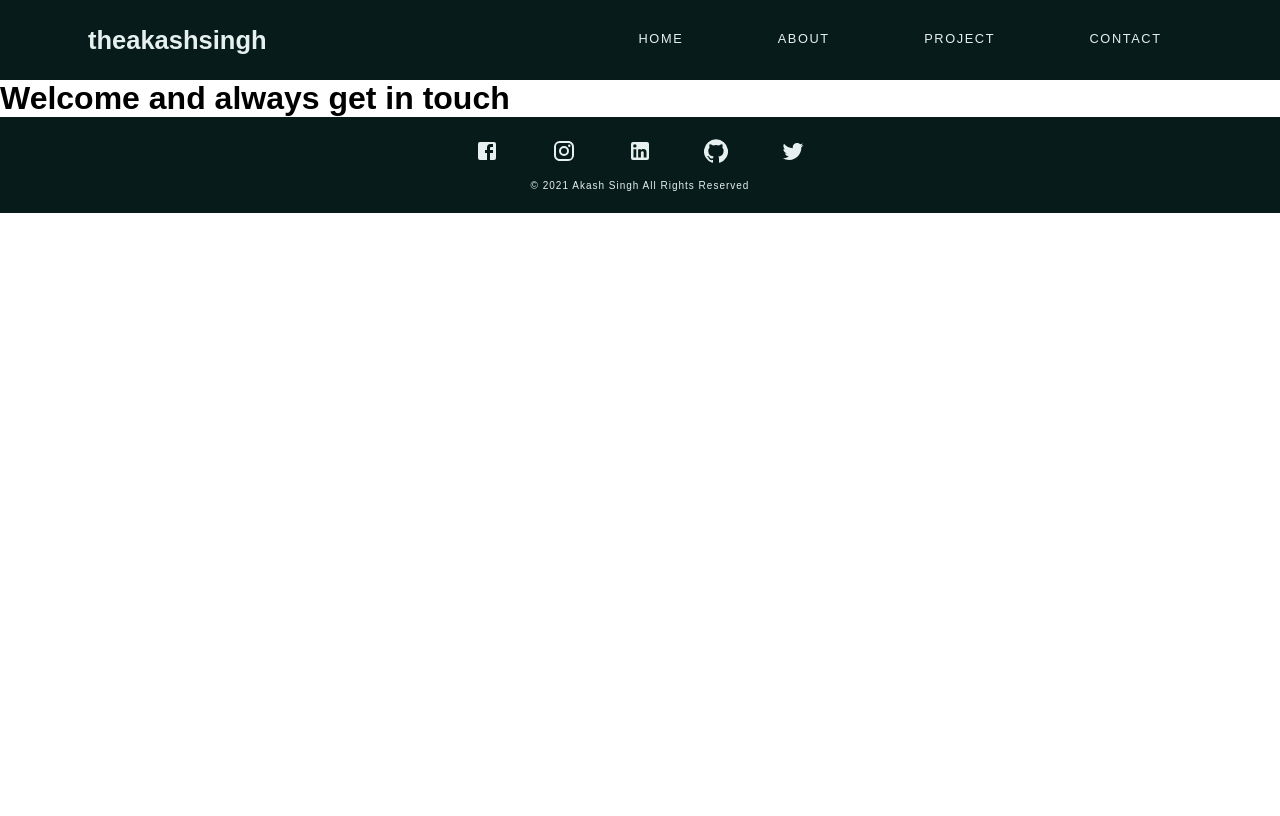
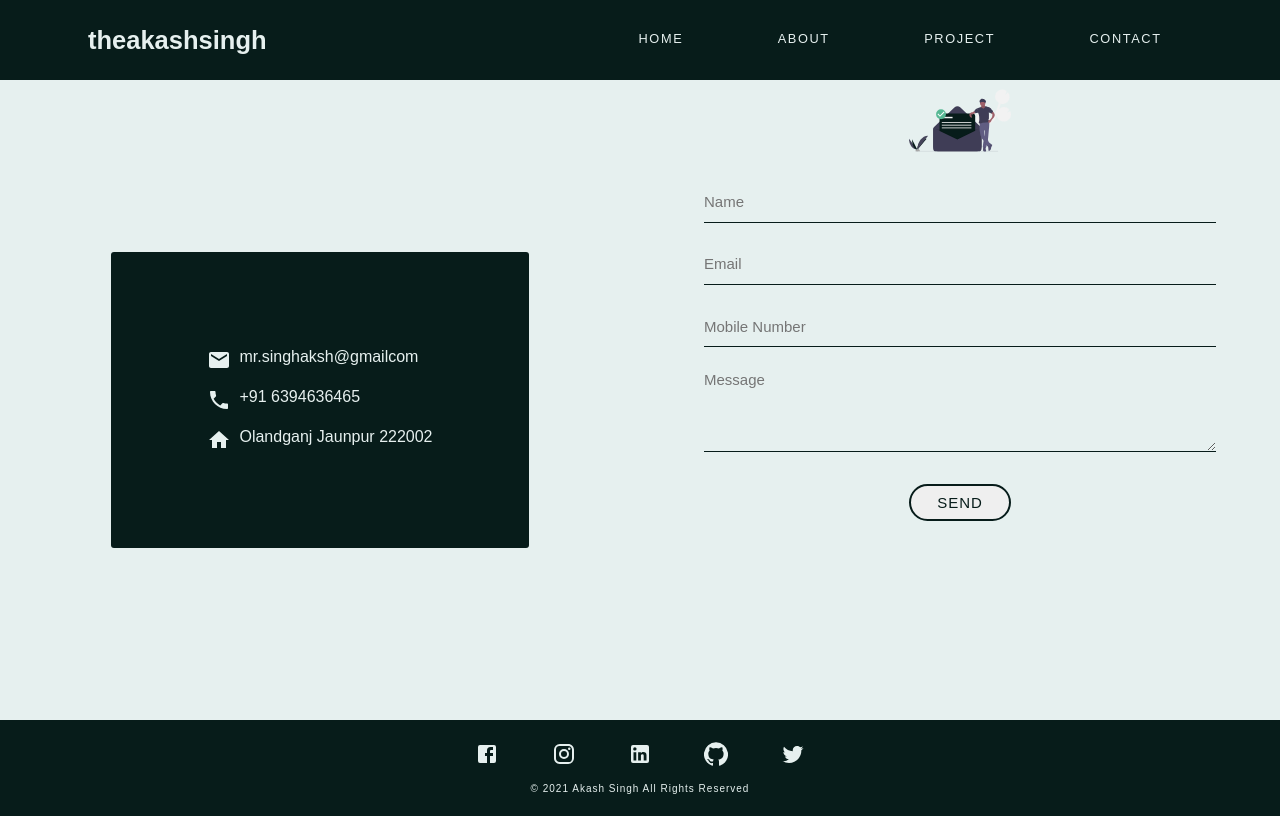
Before and after one commit to theakashsingh/portfolio, a React (Create React App) app: page /contact in a window 1280 px wide. Built offline with nearby package versions, Linux system fonts and the light colour scheme; a web font is replaced by a local one.

Commit message:
contact page done

```diff
--- a/package.json
+++ b/package.json
@@ -8,6 +8,7 @@
     "@testing-library/jest-dom": "^5.14.1",
     "@testing-library/react": "^11.2.7",
     "@testing-library/user-event": "^12.8.3",
+    "emailjs-com": "^3.2.0",
     "react": "^17.0.2",
     "react-dom": "^17.0.2",
     "react-router-dom": "^5.2.0",
--- a/src/components/navbar/Navbar.css
+++ b/src/components/navbar/Navbar.css
@@ -38,9 +38,9 @@ nav{
 }
 
 .NavbarDesktopLink ul li{
-
+    display: inline-block;
     padding: 0 0 5px 0;
-    list-style: none;
+    /* list-style: none; */
     transition: 0.6s;
 }
 
--- /dev/null
+++ b/src/pages/Contact/Contact.css
@@ -0,0 +1,158 @@
+.contact{
+    height: 80vh;
+    display: flex;
+    background-color: var(--natural-color);
+}
+
+.left-contact{
+    flex-basis: 50%;
+    display: flex;
+    align-items: center;
+    justify-content: center;
+}
+
+.myinfo{
+    padding: 5rem;
+    background-color: var(--primary-color);
+    color: var(--natural-color);
+    border-radius: 3px;
+}
+
+.info{
+    display: flex;
+    margin: 1rem;
+
+
+}
+
+.info span{
+    margin-left: 0.5rem;
+}
+
+.right-contact{
+    flex-basis: 50%;
+    display: flex;
+    flex-direction: column;
+    align-items: center;
+
+}
+
+
+
+.your-info{
+    display: flex;
+    /* flex-direction: column; */
+    width: 80%;
+    align-items: center;
+    /* justify-content: center; */
+}
+
+form{
+    display: flex;
+    flex-direction: column;
+    justify-content: flex-start;
+
+}
+
+form input{
+    height: 15%;
+    width: 100%;
+    border: none;
+    border-bottom: 1px solid var(--primary-color);
+    color: var(--secondary-color);
+    font-size: 15px;
+    outline: none;
+    background: none;
+    padding-top: 4%;
+    align-items: flex-start;
+}
+
+form h1{
+    font-size: 24px;
+    width: 100%;
+}
+
+.message-img{
+    height: 20%;
+    width: 20%;
+}
+
+form textarea{
+    height: 20%;
+    width: 100%;
+    border: none;
+    border-bottom: 1px solid var(--primary-color);
+    color: var(--secondary-color);
+    font-size: 15px;
+    outline: none;
+    background: none;
+    margin-top: 1.5rem;
+}
+
+.submit{
+    width: 20%;
+    padding: 8px 16px;
+    margin-top: 2rem;
+    border: 2px solid var(--primary-color);
+    border-radius: 20px;
+    color: var(--primary-color);
+    transition: 0.3s;
+    text-transform: uppercase;
+    letter-spacing: 1px;
+    font-size: 15px;
+
+}
+
+
+.submit:hover{
+    background-color: var(--primary-color);
+    color: var(--natural-color);
+    cursor: pointer;
+}
+
+@media (max-width: 750px){
+    .contact{
+        flex-wrap: wrap;
+    }
+
+    .left-contact{
+        flex-basis: 100%;
+    }
+
+    .right-contact{
+        flex-basis: 100%;
+    }
+
+    .myinfo{
+        padding: 0.5rem;
+    }
+
+    .info{
+        margin: 0.5rem;
+        font-size: 12px;
+        letter-spacing: 1px;
+    }
+
+
+
+    .message-img{
+        height: 15%;
+        width: 15%;
+    }
+    form input{
+        width: 80%;
+        font-size: 12px;
+        padding-top: 0px;
+    }
+
+    form textarea{
+        width: 80%;
+        font-size: 12px;
+    }
+
+
+    .submit{
+        width: 30%;
+        font-size: 12px;
+    }
+}
--- a/src/pages/Contact/Contact.js
+++ b/src/pages/Contact/Contact.js
@@ -1,13 +1,90 @@
-import React from 'react'
+import React from "react";
+import "./Contact.css";
+import MailIcon from "@material-ui/icons/Mail";
+import PhoneIcon from "@material-ui/icons/Phone";
+import HomeIcon from "@material-ui/icons/Home";
+import emailjs from 'emailjs-com';
 
 const Contact = () => {
-    return (
-        <>
-         <h1>
-             Welcome and always get in touch
-         </h1>
-        </>
-    )
-}
 
-export default Contact
+  function sendEmail(e) {
+    e.preventDefault();
+
+    emailjs.sendForm('email-pf', 'template_4ip5xbb', e.target, 'user_G6kIK18Nlp28DlBTQ6nTD')
+      .then((res) => {
+          console.log(res);
+      }, (err) => {
+          console.log(err);
+      });
+  }
+  return (
+    <>
+      <section className="contact">
+        <div className="left-contact">
+          <div className="myinfo">
+            <div className="info">
+
+              <MailIcon /> <span> mr.singhaksh@gmailcom </span>
+            </div>
+            <div className="info">
+
+              <PhoneIcon /> <span>+91 6394636465</span>
+            </div>
+            <div className="info">
+
+              <HomeIcon /> <span>Olandganj Jaunpur 222002</span>
+            </div>
+          </div>
+        </div>
+        <div className="right-contact">
+          <form className="your-info" onSubmit={sendEmail}>
+            <img
+              src="assets/images/message.svg"
+              alt=""
+              srcset=""
+              className="message-img"
+            />
+
+            <input
+              type="text"
+              name="name"
+              className="name"
+              placeholder="Name"
+              autoComplete="off"
+            />
+            <input
+              type="text"
+              name="user-email"
+              className="mail"
+              placeholder="Email"
+              autoComplete="off"
+            />
+            <input
+              type="number"
+              name="number"
+              className="phone"
+              placeholder="Mobile Number"
+              autoComplete="off"
+            />
+
+            <textarea
+              name=""
+              id=""
+              cols="30"
+              rows="10"
+              name="message"
+              className="massage"
+              placeholder="Message"
+              autoComplete="off"
+            ></textarea>
+            <button type="submit" className="submit" value="send">
+              send
+            </button>
+          </form>
+        </div>
+      </section>
+    </>
+  );
+};
+
+export default Contact;
```
Also changed, not shown: public/assets/images/message.svg (added), 1 other file (tests, documents, lock files or other folders).
